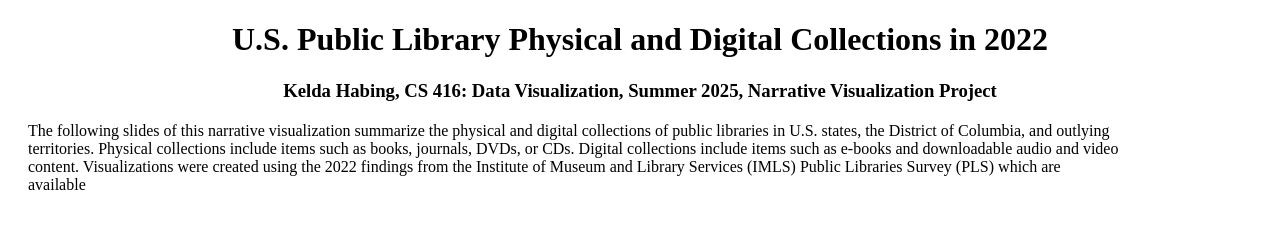
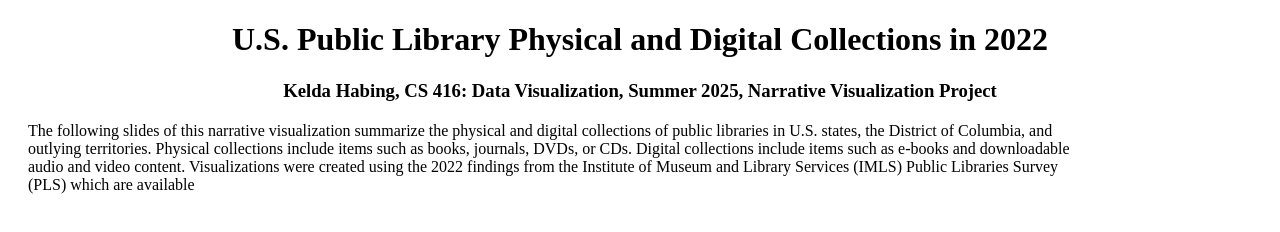
Before and after one commit to khabing2/CS416NarrativeVisualization, a plain HTML site: page index.html in a window 1280 px wide. Drawn offline with Linux system fonts and the light colour scheme.

Commit message:
Update index.html

```diff
--- a/index.html
+++ b/index.html
@@ -3,7 +3,7 @@
 <body>
     <h1 style="text-align:center;">U.S. Public Library Physical and Digital Collections in 2022</h1>
     <h3 style="text-align:center;">Kelda Habing, CS 416: Data Visualization, Summer 2025, Narrative Visualization Project</h3>
-    <p style="margin: 20px 150px 100px 20px;">
+    <p style="margin: 20px 200px 200px 20px;">
         The following slides of this narrative visualization summarize the physical and digital collections
         of public libraries in U.S. states, the District of Columbia, and outlying territories.
         Physical collections include items such as books, journals, DVDs, or CDs.
```
